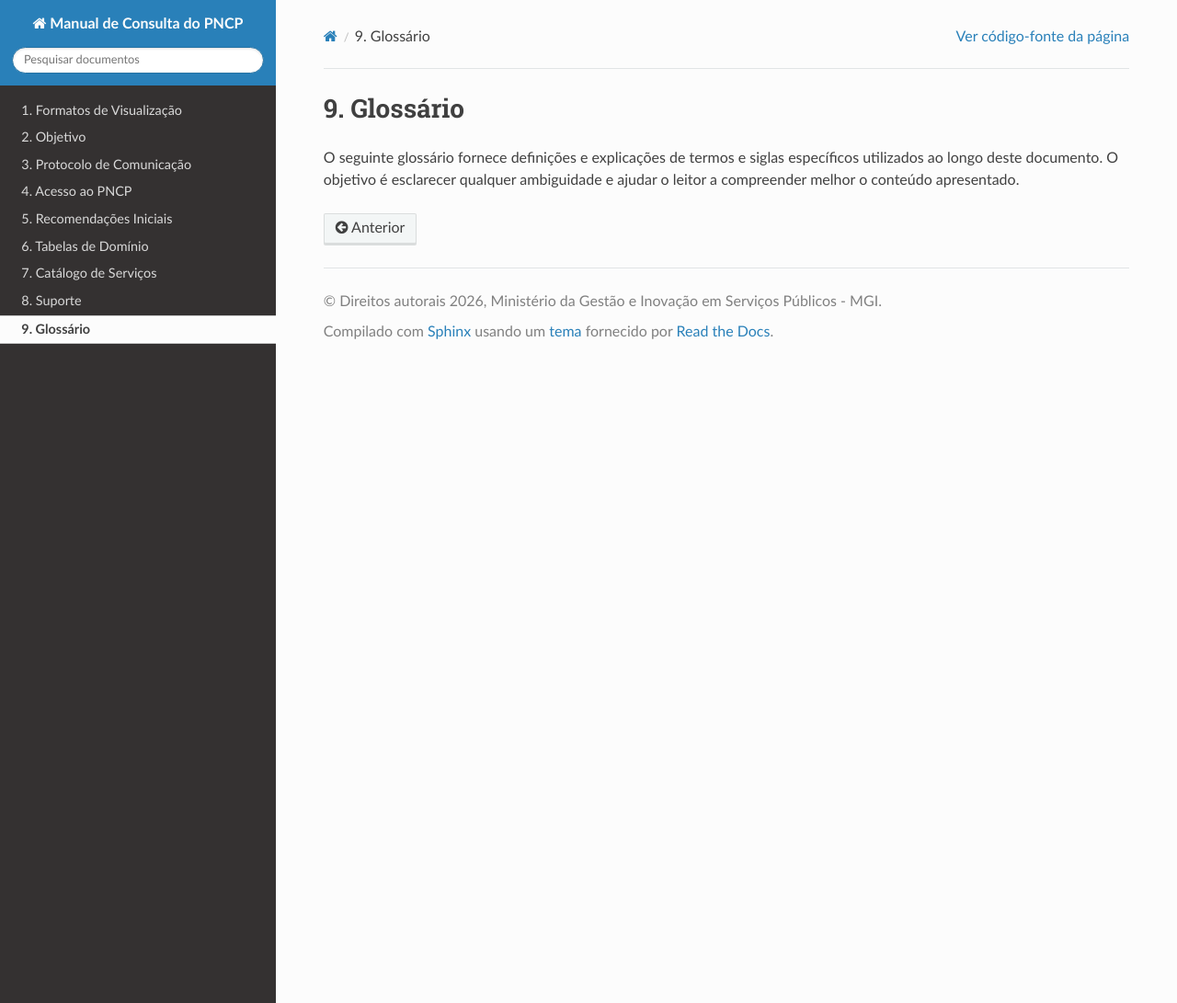
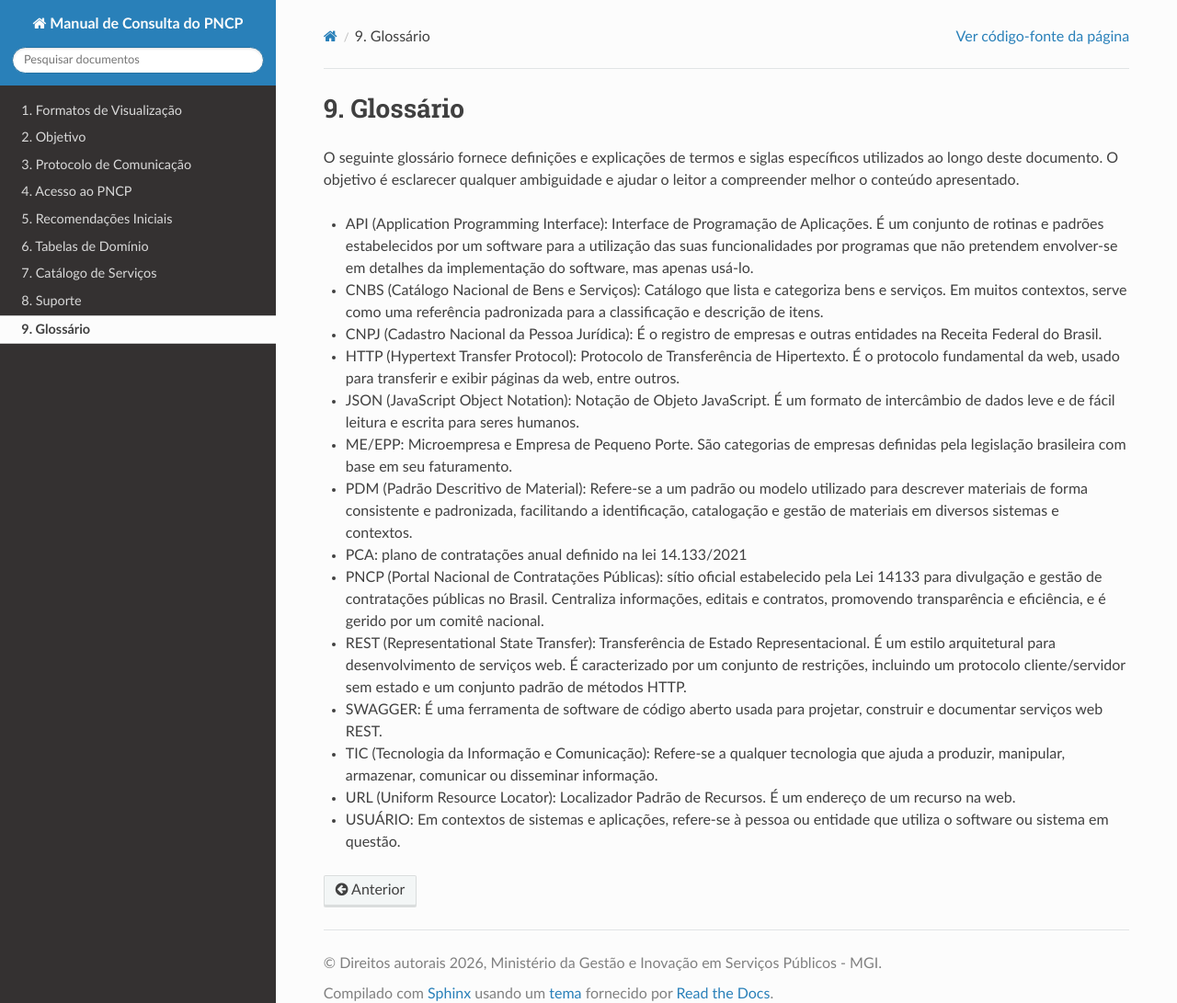
Before and after one commit to sofiaestrelab/Manual-de-Consulta-do-PNCP, a Sphinx documentation site: the page built from docs/source/glossario.rst, in a window 1280 px wide. Shown: the whole page at 92% size. Built offline with Sphinx 7.4.7 and the Read the Docs theme 3.1.0, drawn with Linux system fonts in a browser that asks for light colours.

Commit message:
Expand glossary with new terms and definitions
Added definitions for various terms and acronyms related to the document.

```diff
--- a/docs/source/glossario.rst
+++ b/docs/source/glossario.rst
@@ -3,3 +3,31 @@ Glossário
 
 O seguinte glossário fornece definições e explicações de termos e siglas específicos utilizados ao longo deste documento. O objetivo é esclarecer qualquer
 ambiguidade e ajudar o leitor a compreender melhor o conteúdo apresentado.
+
+- API (Application Programming Interface): Interface de Programação de Aplicações. É um conjunto de rotinas e padrões estabelecidos por um software para a utilização das suas funcionalidades por programas que não pretendem envolver-se em detalhes da implementação do software, mas apenas usá-lo.
+
+- CNBS (Catálogo Nacional de Bens e Serviços): Catálogo que lista e categoriza bens e serviços. Em muitos contextos, serve como uma referência padronizada para a classificação e descrição de itens.
+
+- CNPJ (Cadastro Nacional da Pessoa Jurídica): É o registro de empresas e outras entidades na Receita Federal do Brasil.
+
+- HTTP (Hypertext Transfer Protocol): Protocolo de Transferência de Hipertexto. É o protocolo fundamental da web, usado para transferir e exibir páginas da web, entre outros.
+
+- JSON (JavaScript Object Notation): Notação de Objeto JavaScript. É um formato de intercâmbio de dados leve e de fácil leitura e escrita para seres humanos.
+
+- ME/EPP: Microempresa e Empresa de Pequeno Porte. São categorias de empresas definidas pela legislação brasileira com base em seu faturamento.
+
+- PDM (Padrão Descritivo de Material): Refere-se a um padrão ou modelo utilizado para descrever materiais de forma consistente e padronizada, facilitando a identificação, catalogação e gestão de materiais em diversos sistemas e contextos.
+
+- PCA: plano de contratações anual definido na lei 14.133/2021
+
+- PNCP (Portal Nacional de Contratações Públicas): sítio oficial estabelecido pela Lei 14133 para divulgação e gestão de contratações públicas no Brasil. Centraliza informações, editais e contratos, promovendo transparência e eficiência, e é gerido por um comitê nacional.
+
+- REST (Representational State Transfer): Transferência de Estado Representacional. É um estilo arquitetural para desenvolvimento de serviços web. É caracterizado por um conjunto de restrições, incluindo um protocolo cliente/servidor sem estado e um conjunto padrão de métodos HTTP.
+
+- SWAGGER: É uma ferramenta de software de código aberto usada para projetar, construir e documentar serviços web REST.
+
+- TIC (Tecnologia da Informação e Comunicação): Refere-se a qualquer tecnologia que ajuda a produzir, manipular, armazenar, comunicar ou disseminar informação.
+
+- URL (Uniform Resource Locator): Localizador Padrão de Recursos. É um endereço de um recurso na web.
+
+- USUÁRIO: Em contextos de sistemas e aplicações, refere-se à pessoa ou entidade que utiliza o software ou sistema em questão.
```
